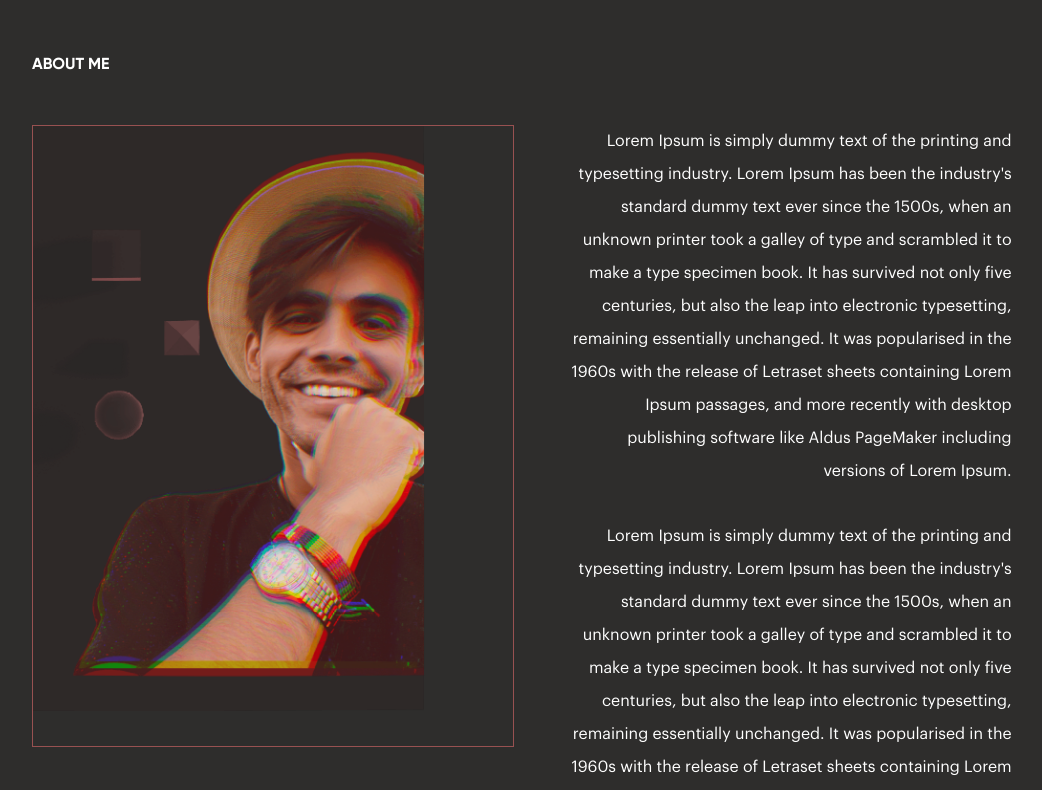
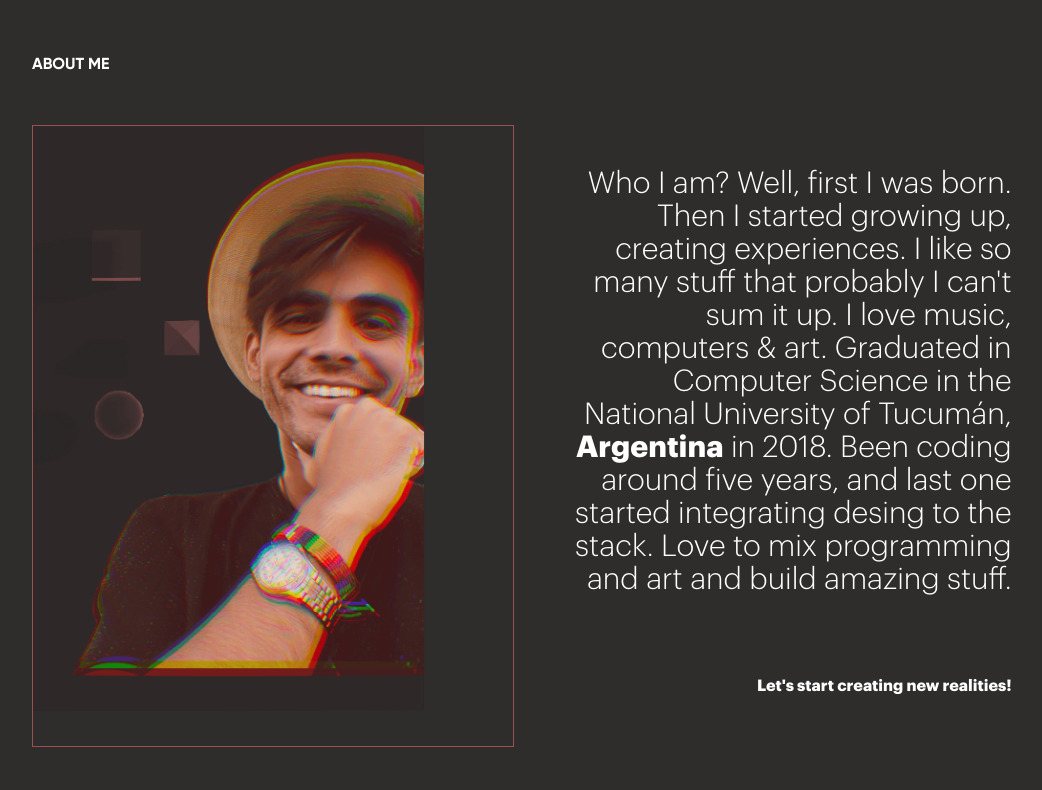
Before and after one commit to faculedesma/fledesma-dev, a React (Vite) app: page / in a window 1280 px wide. Shown: the part 2420-3210 px from the top of the page, without its empty margins (118-1160 px from the left). Built offline with nearby package versions, Linux system fonts and the light colour scheme.

Commit message:
feat: add mouse light, add part desc, update hero, move ilusion bg t note3

```diff
--- a/src/components/about-me/AboutMe.tsx
+++ b/src/components/about-me/AboutMe.tsx
@@ -48,35 +48,18 @@ const AboutMe = () => {
           </div>
           <div className="about-me--content-right">
             <p>
-              Lorem Ipsum is simply dummy text of the
-              printing and typesetting industry. Lorem Ipsum
-              has been the industry's standard dummy text
-              ever since the 1500s, when an unknown printer
-              took a galley of type and scrambled it to make
-              a type specimen book. It has survived not only
-              five centuries, but also the leap into
-              electronic typesetting, remaining essentially
-              unchanged. It was popularised in the 1960s
-              with the release of Letraset sheets containing
-              Lorem Ipsum passages, and more recently with
-              desktop publishing software like Aldus
-              PageMaker including versions of Lorem Ipsum.
+              Who I am? Well, first I was born. Then I
+              started growing up, creating experiences. I
+              like so many stuff that probably I can't sum
+              it up. I love music, computers & art.
+              Graduated in Computer Science in the National
+              University of Tucumán, <b>Argentina</b> in
+              2018. Been coding around five years, and last
+              one started integrating desing to the stack.
+              Love to mix programming and art and build
+              amazing stuff.
             </p>
-            <p>
-              Lorem Ipsum is simply dummy text of the
-              printing and typesetting industry. Lorem Ipsum
-              has been the industry's standard dummy text
-              ever since the 1500s, when an unknown printer
-              took a galley of type and scrambled it to make
-              a type specimen book. It has survived not only
-              five centuries, but also the leap into
-              electronic typesetting, remaining essentially
-              unchanged. It was popularised in the 1960s
-              with the release of Letraset sheets containing
-              Lorem Ipsum passages, and more recently with
-              desktop publishing software like Aldus
-              PageMaker including versions of Lorem Ipsum.
-            </p>
+            <p>Let's start creating new realities!</p>
           </div>
         </div>
       </section>
--- a/src/components/about-me/about-me.scss
+++ b/src/components/about-me/about-me.scss
@@ -86,25 +86,30 @@
 
     &-right {
       width: 45%;
+      height: 620px;
       display: flex;
       flex-direction: column;
-      align-items: center;
-      justify-content: space-between;
+      align-items: flex-end;
+      justify-content: space-evenly;
       gap: 2rem;
       clip-path: polygon(0 0, 100% 0, 100% 100%, 0% 100%);
 
       p {
+        margin: 0;
         text-align: end;
-        margin: 0;
       }
 
       p:first-child {
+        font-size: 30px;
+        font-weight: 300;
         opacity: 0;
         translate: 0 100%;
+        line-height: normal;
       }
 
       p:last-child {
         opacity: 0;
+        font-weight: 700;
       }
     }
   }
--- a/src/components/footer/Footer.tsx
+++ b/src/components/footer/Footer.tsx
@@ -54,6 +54,7 @@ const Footer = () => {
 
   const handleFollowMouse = () => {
     const mouse = document.getElementById('mouse-follow');
+    mouse?.classList.remove('lighted');
     mouse?.classList.remove('point');
   };
 
--- a/src/components/footer/footer.scss
+++ b/src/components/footer/footer.scss
@@ -11,7 +11,7 @@
 
   img {
     width: 100%;
-    z-index: -1;
+    z-index: 1;
     opacity: 0.5;
     translate: -115px -100px;
     clip-path: circle(150px at 50% 50%);
@@ -36,7 +36,7 @@
   h1 {
     width: 60%;
     text-align: center;
-    z-index: 1;
+    z-index: 2;
     opacity: 0;
   }
 
@@ -94,7 +94,7 @@
       scale: 0;
       transition: scale calc($golden-ratio-time / 8)
         ease-in-out;
-      z-index: 1;
+      z-index: 2;
 
       p {
         color: $secondary-color;
--- a/src/components/hero/Hero.tsx
+++ b/src/components/hero/Hero.tsx
@@ -146,6 +146,11 @@ const Hero: React.FC<IHeroProps> = ({ isLoading }) => {
     }
   };
 
+  const handleOnScrollClick = () => {
+    const mouse = document.getElementById('mouse-follow');
+    mouse?.classList.add('lighted');
+  };
+
   return (
     <div className="hero-gradient">
       <div className="container">
@@ -210,6 +215,7 @@ const Hero: React.FC<IHeroProps> = ({ isLoading }) => {
             onMouseLeave={handleOnScrollLeave}
             onTouchStart={handleOnScrollHover}
             onTouchEnd={handleOnScrollLeave}
+            onClick={handleOnScrollClick}
             className="hero-scroll"
           >
             <ScrollButton />
--- a/src/components/history/History.tsx
+++ b/src/components/history/History.tsx
@@ -1,7 +1,6 @@
 import { useRef, useEffect } from 'react';
 import { useIntersection } from '@components/hooks/useIntersection';
 import { HistoryRow } from './HistoryRow';
-import Ilusion from '@assets/images/ilusion.png';
 import './history.scss';
 
 const jobsHistory = [
@@ -69,12 +68,6 @@ const History = () => {
             return <HistoryRow key={job.id} job={job} />;
           })}
         </div>
-        <img
-          src={Ilusion}
-          alt="ilusion"
-          draggable="false"
-          loading="lazy"
-        />
       </div>
     </div>
   );
--- a/src/components/history/history.scss
+++ b/src/components/history/history.scss
@@ -90,16 +90,6 @@
       }
     }
   }
-
-  img {
-    position: absolute;
-    right: 0;
-    top: 0;
-    opacity: 0.2;
-    transform: scale(1) rotate(0deg);
-    animation: ilusion-loop calc($golden-ratio-time * 8)
-      ease-in-out infinite;
-  }
 }
 
 .show-row {
--- a/src/components/mouse-follow/mouse-follow.scss
+++ b/src/components/mouse-follow/mouse-follow.scss
@@ -32,6 +32,13 @@
   z-index: -1;
 }
 
+.lighted {
+  -webkit-box-shadow: 10px 0px 77px 14px
+    rgba(181, 181, 181, 1);
+  -moz-box-shadow: 10px 0px 77px 14px rgba(181, 181, 181, 1);
+  box-shadow: 10px 0px 77px 14px rgba(181, 181, 181, 1);
+}
+
 .show-point {
   animation: scale-in calc($golden-ratio-time / 8) ease-in
     forwards;
--- a/src/components/notes/NoteThree.tsx
+++ b/src/components/notes/NoteThree.tsx
@@ -1,5 +1,7 @@
 import { useEffect, useRef } from 'react';
 import { useIntersection } from '@components/hooks/useIntersection';
+import Ilusion from '@assets/images/ilusion.png';
+
 import './notes.scss';
 
 const NoteThree = () => {
@@ -19,11 +21,17 @@ const NoteThree = () => {
 
   return (
     <div className="container">
-      <div ref={noteThreeRef} className="notes-two">
+      <div ref={noteThreeRef} className="notes-three">
         <h3>
           Build a strong base and enjoy the ride. Build a
           strong base and enjoy the ride.
         </h3>
+        <img
+          src={Ilusion}
+          alt="ilusion"
+          draggable="false"
+          loading="lazy"
+        />
       </div>
     </div>
   );
--- a/src/components/notes/notes.scss
+++ b/src/components/notes/notes.scss
@@ -36,6 +36,20 @@
 
   &-two {
     height: 1000px;
+  }
+
+  &-three {
+    position: relative;
+
+    img {
+      position: absolute;
+      right: 0;
+      top: 0;
+      opacity: 0.2;
+      transform: scale(1) rotate(0deg) translate(0 150px);
+      animation: ilusion-loop calc($golden-ratio-time * 8)
+        ease-in-out infinite;
+    }
   }
 }
 
```
